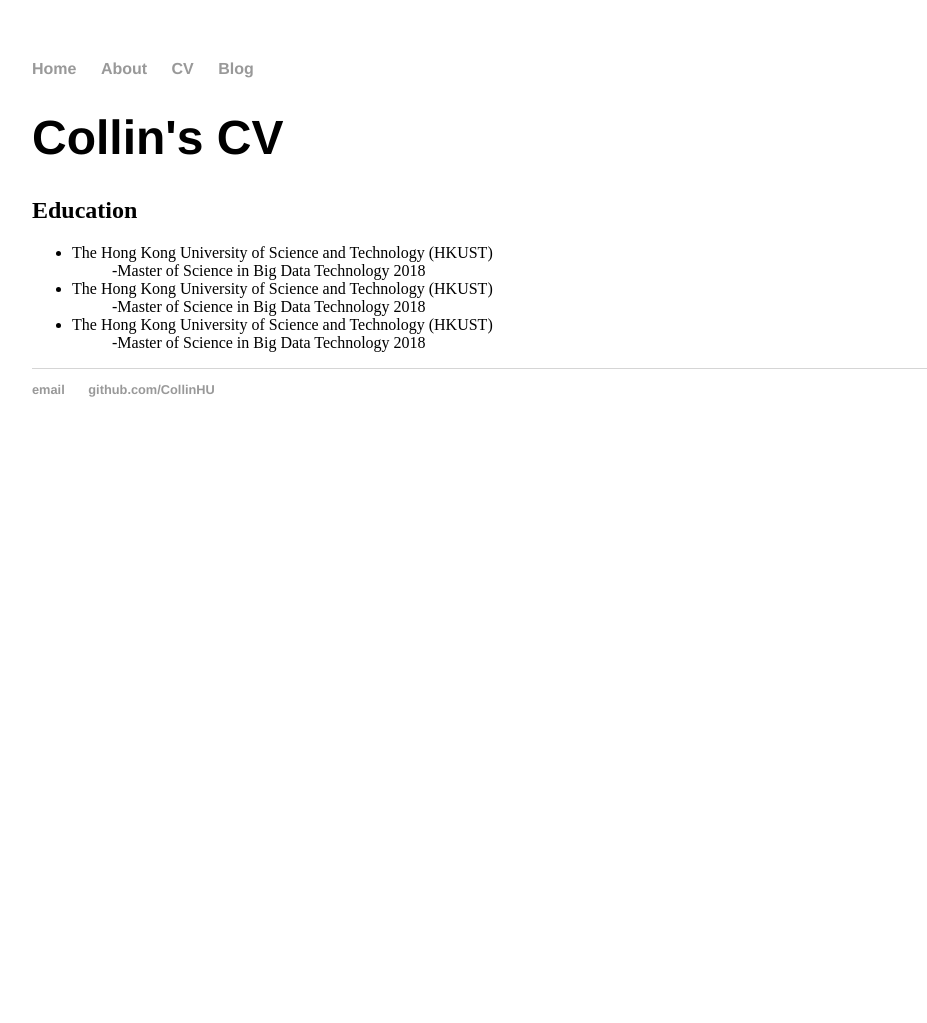
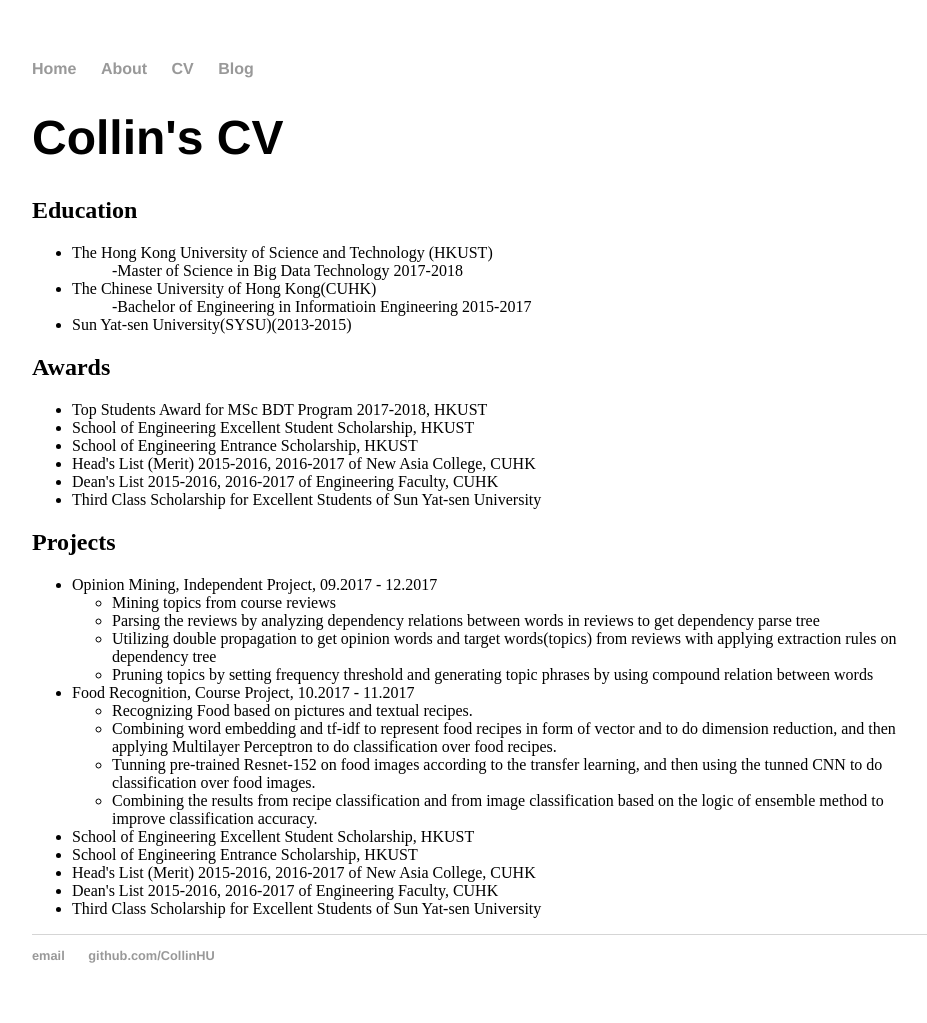
Before and after one commit to CollinHU/CollinHU, a Jekyll site: the page built from cv/index.html, in a window 1280 px wide. Shown: the whole page, without its empty margins (160-1087 px from the left). Built offline with Jekyll 4.4.1, drawn with Linux system fonts in a browser that asks for light colours; before the commit the page ends 900 px from its top, so only the background shows below that.

Commit message:
Update index.html

```diff
--- a/cv/index.html
+++ b/cv/index.html
@@ -6,12 +6,60 @@
 <h2> Education </h2>
 <ul>
   <li>The Hong Kong University of Science and Technology (HKUST)
-	  <dd>-Master of Science in Big Data Technology 2018</dd>
+	  <dd>-Master of Science in Big Data Technology 2017-2018</dd>
  </li>
- <li>The Hong Kong University of Science and Technology (HKUST)
-	  <dd>-Master of Science in Big Data Technology 2018</dd>
+ <li>The Chinese University of Hong Kong(CUHK)
+	  <dd>-Bachelor of Engineering in Informatioin Engineering 2015-2017</dd>
  </li>
- <li>The Hong Kong University of Science and Technology (HKUST)
-	  <dd>-Master of Science in Big Data Technology 2018</dd>
+ <li>Sun Yat-sen University(SYSU)(2013-2015)
  </li>
 </ul>
+
+<h2> Awards </h2>
+<ul>
+  <li>Top Students Award for MSc BDT Program 2017-2018, HKUST
+ </li>
+ <li>School of Engineering Excellent Student Scholarship, HKUST
+ </li>
+ <li>School of Engineering Entrance Scholarship, HKUST
+ </li>
+ <li>Head's List (Merit) 2015-2016, 2016-2017 of New Asia College, CUHK
+ </li>
+ <li>Dean's List 2015-2016, 2016-2017 of Engineering Faculty, CUHK
+ </li>
+ <li>Third Class Scholarship for Excellent Students of Sun Yat-sen University
+ </li>
+</ul>
+
+<h2> Projects</h2>
+<ul>
+  <li>Opinion Mining, Independent Project, 09.2017 - 12.2017
+	  <ul>
+		  <li>Mining topics from course reviews</li>
+		  <li>Parsing the reviews by analyzing dependency relations between words in reviews to get dependency parse tree</li>
+		  <li>Utilizing double propagation to get opinion words and target words(topics) from reviews with applying extraction rules on dependency tree</li>
+		  <li>Pruning topics by setting frequency threshold and generating topic phrases by using compound relation between words </li>
+	  </ul>
+ </li>
+<li>Food Recognition, Course Project, 10.2017 - 11.2017
+	  <ul>
+		<li>Recognizing Food based on pictures and textual recipes.</li>
+		<li>Combining word embedding and tf-idf to represent food recipes in form of vector and to do
+		dimension reduction, and then applying Multilayer Perceptron to do classification over food recipes.</li>
+	        <li>Tunning pre-trained Resnet-152 on food images according to the transfer learning,
+			and then using the tunned CNN to do classification over food images.</li>
+		<li>Combining the results from recipe classification and from image
+			classification based on the logic of ensemble method to improve classification accuracy.</li>
+	  </ul>
+ </li>
+ <li>School of Engineering Excellent Student Scholarship, HKUST
+ </li>
+ <li>School of Engineering Entrance Scholarship, HKUST
+ </li>
+ <li>Head's List (Merit) 2015-2016, 2016-2017 of New Asia College, CUHK
+ </li>
+ <li>Dean's List 2015-2016, 2016-2017 of Engineering Faculty, CUHK
+ </li>
+ <li>Third Class Scholarship for Excellent Students of Sun Yat-sen University
+ </li>
+</ul>
```
